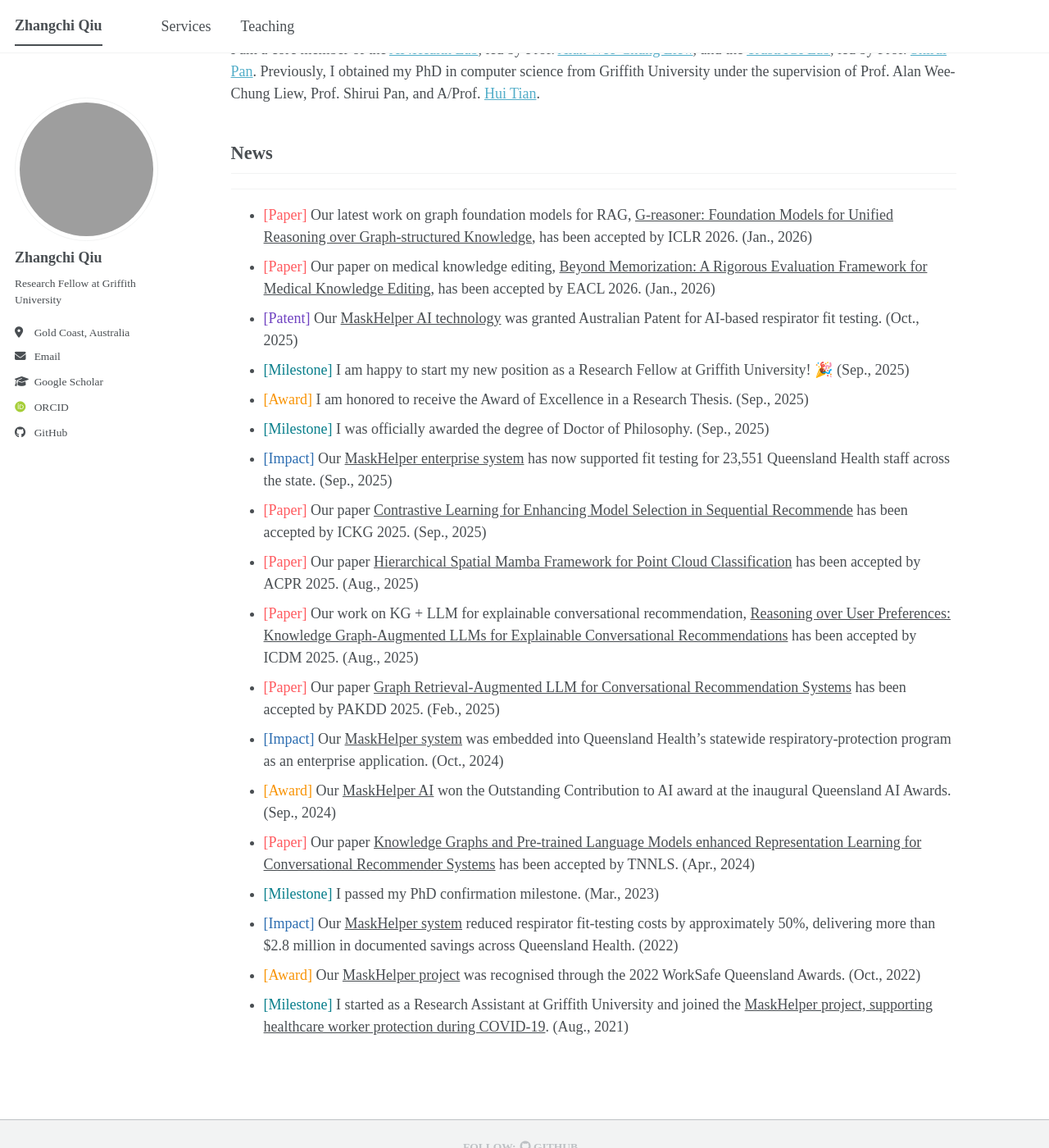
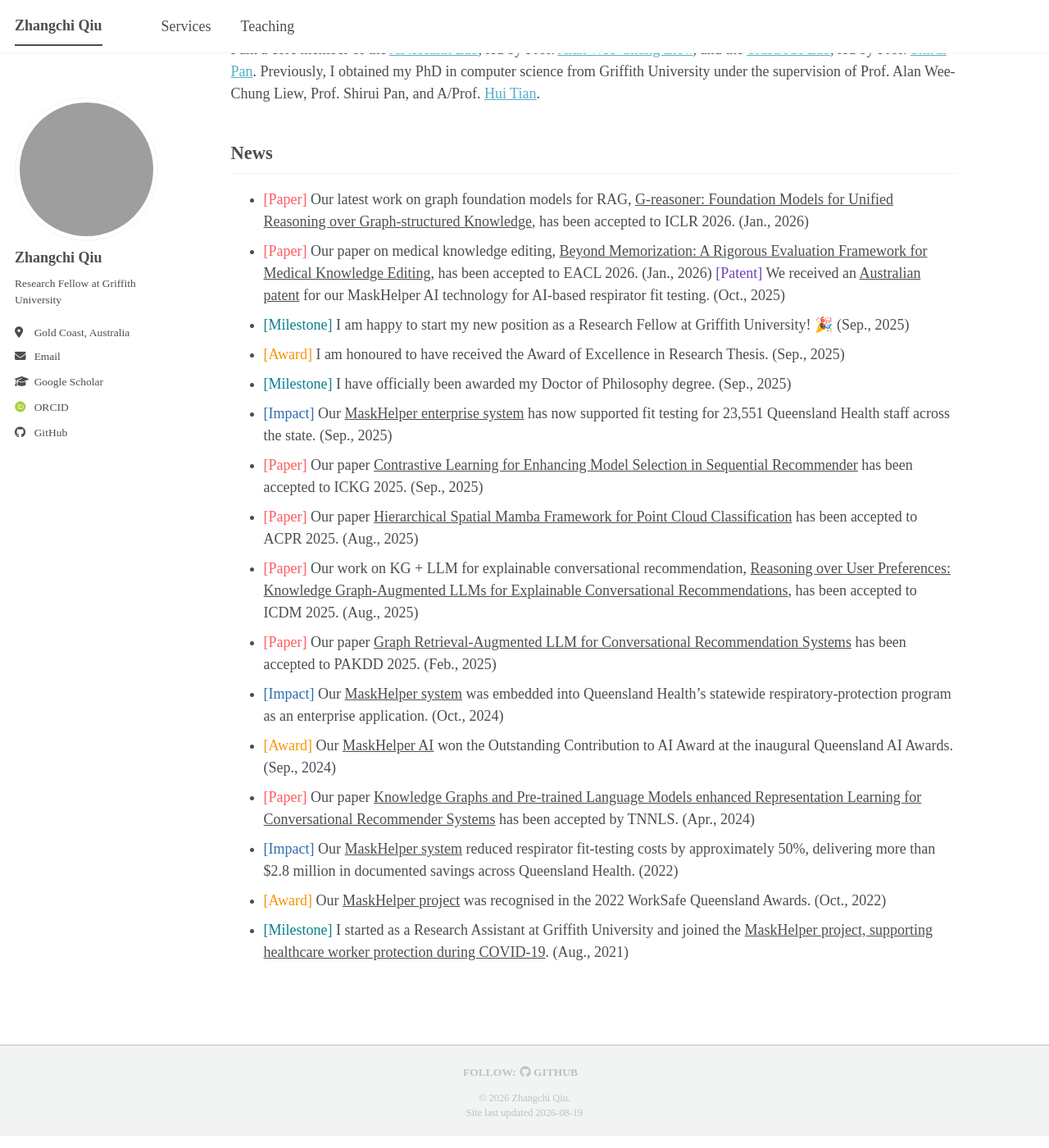
Before and after one commit to icedpanda/icedpanda.github.io, a Jekyll site: the page built from _pages/about.md, in a window 1280 px wide and 1400 px high, scrolled down 228 px. Shown: the whole window at 82% size. Built offline with Jekyll 4.4.1, drawn with Linux system fonts in a browser that asks for light colours; some web fonts are replaced; a script bundle is joined from its source files by our own code; library files that are not in the unit come from our copies.

Commit message:
docs(about): update news section for consistency and clarity
- Revised paper acceptance entries to use "accepted to" for uniformity.
- Enhanced the description of the MaskHelper AI patent to emphasize the Australian patent grant.
- Updated award and milestone entries for clarity and consistency in language.

```diff
--- a/_pages/about.md
+++ b/_pages/about.md
@@ -14,26 +14,24 @@ I am a core member of the [AI4Health Lab](https://ai4healthlab.github.io/index.h
 
 ## News
 
----
-
-- <span class="news-type" style="--news-label-color: #FF5A5F;">[Paper]</span> Our latest work on graph foundation models for RAG, <a class="news-link" href="https://arxiv.org/abs/2509.24276">G-reasoner: Foundation Models for Unified Reasoning over Graph-structured Knowledge</a>, has been accepted by ICLR 2026. (Jan., 2026)
-- <span class="news-type" style="--news-label-color: #FF5A5F;">[Paper]</span> Our paper on medical knowledge editing, <a class="news-link" href="https://arxiv.org/abs/2506.03490">Beyond Memorization: A Rigorous Evaluation Framework for Medical Knowledge Editing</a>, has been accepted by EACL 2026. (Jan., 2026)
-- <span class="news-type" style="--news-label-color: #6F42C1;">[Patent]</span> Our <a class="news-link" href="https://patents.google.com/patent/AU2023407177B2/en">MaskHelper AI technology</a> was granted Australian Patent for AI-based respirator fit testing. (Oct., 2025)
+- <span class="news-type" style="--news-label-color: #FF5A5F;">[Paper]</span> Our latest work on graph foundation models for RAG, <a class="news-link" href="https://arxiv.org/abs/2509.24276">G-reasoner: Foundation Models for Unified Reasoning over Graph-structured Knowledge</a>, has been accepted to ICLR 2026. (Jan., 2026)
+- <span class="news-type" style="--news-label-color: #FF5A5F;">[Paper]</span> Our paper on medical knowledge editing, <a class="news-link" href="https://arxiv.org/abs/2506.03490">Beyond Memorization: A Rigorous Evaluation Framework for Medical Knowledge Editing</a>, has been accepted to EACL 2026. (Jan., 2026)
+<span class="news-type" style="--news-label-color: #6F42C1;">[Patent]</span> We received an <a class="news-link" href="https://patents.google.com/patent/AU2023407177B2/en">Australian patent</a> for our MaskHelper AI technology for AI-based respirator fit testing. (Oct., 2025)
 - <span class="news-type" style="--news-label-color: #087E8B;">[Milestone]</span> I am happy to start my new position as a Research Fellow at Griffith University! 🎉 (Sep., 2025)
-- <span class="news-type" style="--news-label-color: #f89406;">[Award]</span> I am honored to receive the Award of Excellence in a Research Thesis. (Sep., 2025)
-- <span class="news-type" style="--news-label-color: #087E8B;">[Milestone]</span> I was officially awarded the degree of Doctor of Philosophy. (Sep., 2025)
+- <span class="news-type" style="--news-label-color: #f89406;">[Award]</span> I am honoured to have received the Award of Excellence in Research Thesis. (Sep., 2025)
+- <span class="news-type" style="--news-label-color: #087E8B;">[Milestone]</span> I have officially been awarded my Doctor of Philosophy degree. (Sep., 2025)
 - <span class="news-type" style="--news-label-color: #2B6CB0;">[Impact]</span> Our <a class="news-link" href="https://archive.csds.qld.edu.au/blog/maskhelper-award-winning-ai-for-fit-testing/">MaskHelper enterprise system</a> has now supported fit testing for 23,551 Queensland Health staff across the state. (Sep., 2025)
-- <span class="news-type" style="--news-label-color: #FF5A5F;">[Paper]</span> Our paper <a class="news-link" href="https://ieeexplore.ieee.org/abstract/document/11391850">Contrastive Learning for Enhancing Model Selection in Sequential Recommende</a> has been accepted by ICKG 2025. (Sep., 2025)
-- <span class="news-type" style="--news-label-color: #FF5A5F;">[Paper]</span> Our paper  <a class="news-link" href="https://link.springer.com/chapter/10.1007/978-981-95-4395-3_28">Hierarchical Spatial Mamba Framework for Point Cloud Classification</a> has been accepted by ACPR 2025. (Aug., 2025)
-- <span class="news-type" style="--news-label-color: #FF5A5F;">[Paper]</span> Our work on KG + LLM for explainable conversational recommendation, <a class="news-link" href="https://arxiv.org/abs/2411.14459">Reasoning over User Preferences: Knowledge Graph-Augmented LLMs for Explainable Conversational Recommendations</a> has been accepted by ICDM 2025. (Aug., 2025)
-- <span class="news-type" style="--news-label-color: #FF5A5F;">[Paper] </span>  Our paper <a class="news-link" href="https://arxiv.org/abs/2503.06430">Graph Retrieval-Augmented LLM for Conversational Recommendation Systems</a> has been accepted by PAKDD 2025. (Feb., 2025)
+- <span class="news-type" style="--news-label-color: #FF5A5F;">[Paper]</span> Our paper <a class="news-link" href="https://ieeexplore.ieee.org/abstract/document/11391850">Contrastive Learning for Enhancing Model Selection in Sequential Recommender</a> has been accepted to ICKG 2025. (Sep., 2025)
+- <span class="news-type" style="--news-label-color: #FF5A5F;">[Paper]</span> Our paper  <a class="news-link" href="https://link.springer.com/chapter/10.1007/978-981-95-4395-3_28">Hierarchical Spatial Mamba Framework for Point Cloud Classification</a> has been accepted to ACPR 2025. (Aug., 2025)
+- <span class="news-type" style="--news-label-color: #FF5A5F;">[Paper]</span> Our work on KG + LLM for explainable conversational recommendation, <a class="news-link" href="https://arxiv.org/abs/2411.14459">Reasoning over User Preferences: Knowledge Graph-Augmented LLMs for Explainable Conversational Recommendations</a>, has been accepted to ICDM 2025. (Aug., 2025)
+- <span class="news-type" style="--news-label-color: #FF5A5F;">[Paper]</span> Our paper <a class="news-link" href="https://arxiv.org/abs/2503.06430">Graph Retrieval-Augmented LLM for Conversational Recommendation Systems</a> has been accepted to PAKDD 2025. (Feb., 2025)
 <!-- - <span class="news-type" style="--news-label-color: #2B6CB0;">[Impact]</span> Our <a class="news-link" href="https://www.clinicalexcellence.qld.gov.au/improvement-exchange/ehealth-maskhelper-tool-a-novel-strategy-using-qnfit-testing-to-inform-ai-based-facial-recognition">MaskHelper solution</a> for respirator fit testing has been deployed in Queensland Health and incorporated into statewide fit-testing guidance, supporting use across Queensland public hospitals. (Oct., 2024) -->
 - <span class="news-type" style="--news-label-color: #2B6CB0;">[Impact]</span> Our <a class="news-link" href="https://www.health.qld.gov.au/__data/assets/pdf_file/0027/1370943/qh-gdl-401-3-4.pdf">MaskHelper system</a> was embedded into Queensland Health's statewide respiratory-protection program as an enterprise application. (Oct., 2024)
-- <span class="news-type" style="--news-label-color: #f89406;">[Award]</span> Our <a class="news-link" href="https://www.linkedin.com/posts/ehealth-qld_were-proud-to-share-the-news-that-the-amazing-activity-7251381223221075968-A3rN">MaskHelper AI</a> won the Outstanding Contribution to AI award at the inaugural Queensland AI Awards. (Sep., 2024)
-- <span class="news-type" style="--news-label-color: #FF5A5F;">[Paper] </span> Our paper <a class="news-link" href="https://arxiv.org/abs/2312.10967">Knowledge Graphs and Pre-trained Language Models enhanced Representation Learning for Conversational Recommender Systems</a> has been accepted by TNNLS. (Apr., 2024)
-- <span class="news-type" style="--news-label-color: #087E8B;">[Milestone]</span> I passed my PhD confirmation milestone. (Mar., 2023)
+- <span class="news-type" style="--news-label-color: #f89406;">[Award]</span> Our <a class="news-link" href="https://www.linkedin.com/posts/ehealth-qld_were-proud-to-share-the-news-that-the-amazing-activity-7251381223221075968-A3rN">MaskHelper AI</a> won the Outstanding Contribution to AI Award at the inaugural Queensland AI Awards. (Sep., 2024)
+- <span class="news-type" style="--news-label-color: #FF5A5F;">[Paper]</span> Our paper <a class="news-link" href="https://arxiv.org/abs/2312.10967">Knowledge Graphs and Pre-trained Language Models enhanced Representation Learning for Conversational Recommender Systems</a> has been accepted by TNNLS. (Apr., 2024)
+<!-- - <span class="news-type" style="--news-label-color: #087E8B;">[Milestone]</span> I passed my PhD confirmation milestone. (Mar., 2023) -->
 - <span class="news-type" style="--news-label-color: #2B6CB0;">[Impact]</span> Our <a class="news-link" href="https://cdn.townsville.health.qld.gov.au/tgh/documents/townsville-hhs-research-annual-report-2022.pdf">MaskHelper system</a> reduced respirator fit-testing costs by approximately 50%, delivering more than $2.8 million in documented savings across Queensland Health. (2022)
-- <span class="news-type" style="--news-label-color: #f89406;">[Award]</span> Our <a class="news-link" href="https://www.worksafe.qld.gov.au/resources/campaigns/awards/resources/winners-and-finalists/2022-awards-finalists">MaskHelper project</a> was recognised through the 2022 WorkSafe Queensland Awards. (Oct., 2022)
+- <span class="news-type" style="--news-label-color: #f89406;">[Award]</span> Our <a class="news-link" href="https://www.worksafe.qld.gov.au/resources/campaigns/awards/resources/winners-and-finalists/2022-awards-finalists">MaskHelper project</a> was recognised in the 2022 WorkSafe Queensland Awards. (Oct., 2022)
 - <span class="news-type" style="--news-label-color: #087E8B;">[Milestone]</span> I started as a Research Assistant at Griffith University and joined the <a class="news-link" href="https://www.clinicalexcellence.qld.gov.au/improvement-exchange/ehealth-maskhelper-tool-a-novel-strategy-using-qnfit-testing-to-inform-ai-based-facial-recognition">MaskHelper project, supporting healthcare worker protection during COVID-19</a>. (Aug., 2021)
 
 <!-- <details class="news-archive" markdown="1">
```
